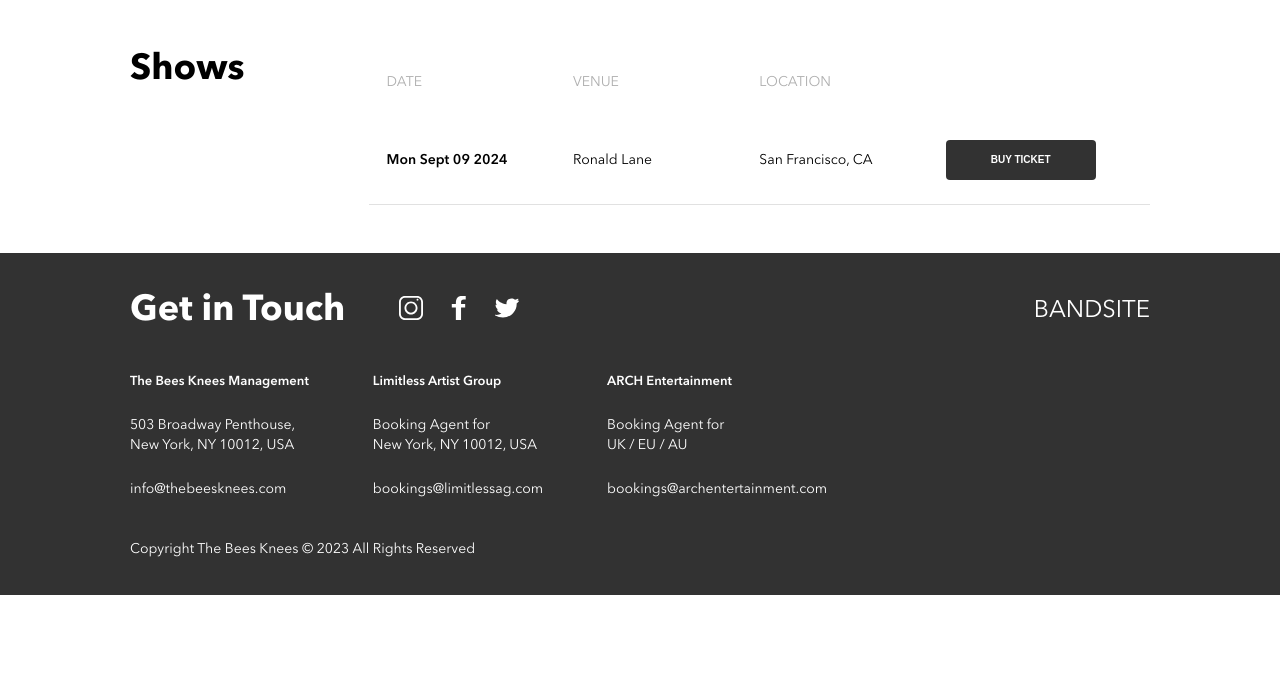
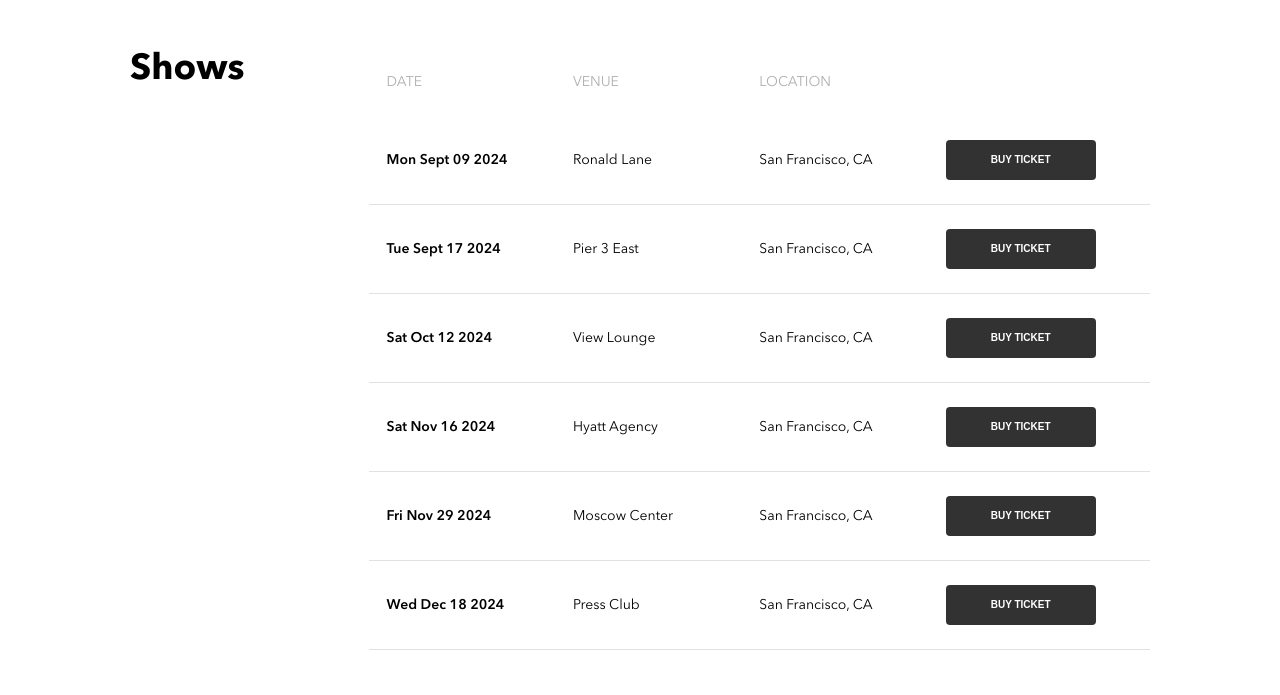
Before and after one commit to sonni0101/sony-chen-bandsite, a plain HTML site: page pages/shows.html in a window 1280 px wide. Shown: the part 697-1392 px from the top of the page. Before the commit the page ends 1292 px from the top, so only its background shows below. Drawn offline with Linux system fonts and the light colour scheme.

Commit message:
Added show page js function

```diff
--- a/pages/shows.html
+++ b/pages/shows.html
@@ -47,17 +47,17 @@
                                     <div class="shows__ticket-info-wrapper-inner">
                                         <div class="shows__ticket-info">
                                             <p class="shows__table-header shows__table-header--mobile">Date</p>
-                                            <p class="bold">Mon Sept 09 2024</p>
+                                            <p class="shows__date bold">Mon Sept 09 2024</p>
                                         </div>
 
                                         <div class="shows__ticket-info">
                                             <p class="shows__table-header shows__table-header--mobile">Venue</p>
-                                            <p>Ronald Lane</p>
+                                            <p class="shows__venue">Ronald Lane</p>
                                         </div>
 
                                         <div class="shows__ticket-info">
                                             <p class="shows__table-header shows__table-header--mobile">Location</p>
-                                            <p>San Francisco, CA</p>
+                                            <p class="shows__location">San Francisco, CA</p>
                                         </div>
 
                                         <div class="shows__ticket-info">
@@ -114,5 +114,7 @@
                 </div>
             </div>
         </footer>
+
+        <script src="../scripts/build-shows-page.js"></script>
     </body>
 </html>
--- a/scripts/build-shows-page.js
+++ b/scripts/build-shows-page.js
@@ -0,0 +1,97 @@
+const showDetails = [
+{
+    date: "Tue Sept 17 2024",
+    venue: "Pier 3 East",
+    location: "San Francisco, CA",
+},
+{
+    date: "Sat Oct 12 2024",
+    venue: "View Lounge",
+    location: "San Francisco, CA",
+},
+{
+    date: "Sat Nov 16 2024",
+    venue: "Hyatt Agency",
+    location: "San Francisco, CA",
+},
+{
+    date: "Fri Nov 29 2024",
+    venue: "Moscow Center",
+    location: "San Francisco, CA",
+},
+{
+    date: "Wed Dec 18 2024",
+    venue: "Press Club",
+    location: "San Francisco, CA",
+},
+];
+
+const showListDiv = document.querySelector(".shows__table");
+
+for (let i = 0; i < showDetails.length; i++){
+
+    showListDivOuter = document.createElement("div");
+    showListDivOuter.classList.add("shows__ticket-info-wrapper");
+
+    createWrapperDiv = document.createElement("div");
+    createWrapperDiv.classList.add("shows__ticket-info-wrapper-inner");
+
+    //date
+    postDateDiv = document.createElement("div");
+    postDateDiv.classList.add("shows__ticket-info");
+
+    const postDateHeader = document.createElement("p");
+    postDateHeader.innerHTML = "Date";
+    postDateHeader.classList.add("shows__table-header", "shows__table-header--mobile");
+    postDateDiv.append(postDateHeader);
+
+    const postDateContent = document.createElement("p");
+    postDateContent.innerHTML = showDetails[i].date;
+    postDateContent.classList.add("shows__date", "bold");
+    postDateDiv.append(postDateContent);
+
+    //venue
+    const postVenueDiv = document.createElement("div");
+    postVenueDiv.classList.add("shows__ticket-info");
+
+    const postVenueHeader = document.createElement("p");
+    postVenueHeader.innerHTML = "Venue";
+    postVenueHeader.classList.add("shows__table-header", "shows__table-header--mobile");
+    postVenueDiv.append(postVenueHeader);
+
+    const postVenueContent = document.createElement("p");
+    postVenueContent.innerHTML = showDetails[i].venue;
+    postVenueContent.classList.add("shows__date");
+    postVenueDiv.append(postVenueContent);
+
+
+    //location
+    const postLocationDiv = document.createElement("div");
+    postLocationDiv.classList.add("shows__ticket-info");
+
+    const postLocationHeader = document.createElement("p");
+    postLocationHeader.innerHTML = "Venue";
+    postLocationHeader.classList.add("shows__table-header", "shows__table-header--mobile");
+    postLocationDiv.append(postLocationHeader);
+
+    const postLocationContent = document.createElement("p");
+    postLocationContent.innerHTML = showDetails[i].location;
+    postLocationContent.classList.add("shows__date");
+    postLocationDiv.append(postLocationContent);
+
+    //button
+    const postButtonDiv = document.createElement("div");
+    postButtonDiv.classList.add("shows__ticket-info");
+
+    const createButton = document.createElement("button");
+    createButton.innerHTML = "Buy ticket";
+    createButton.classList.add("button");
+    postButtonDiv.append(createButton);
+
+    showListDiv.append(createWrapperDiv);
+    showListDiv.append(showListDivOuter);
+    createWrapperDiv.append(postDateDiv);
+    createWrapperDiv.append(postVenueDiv);
+    createWrapperDiv.append(postLocationDiv);
+    createWrapperDiv.append(postButtonDiv);
+}
```
Also changed, not shown: 1 other file.
